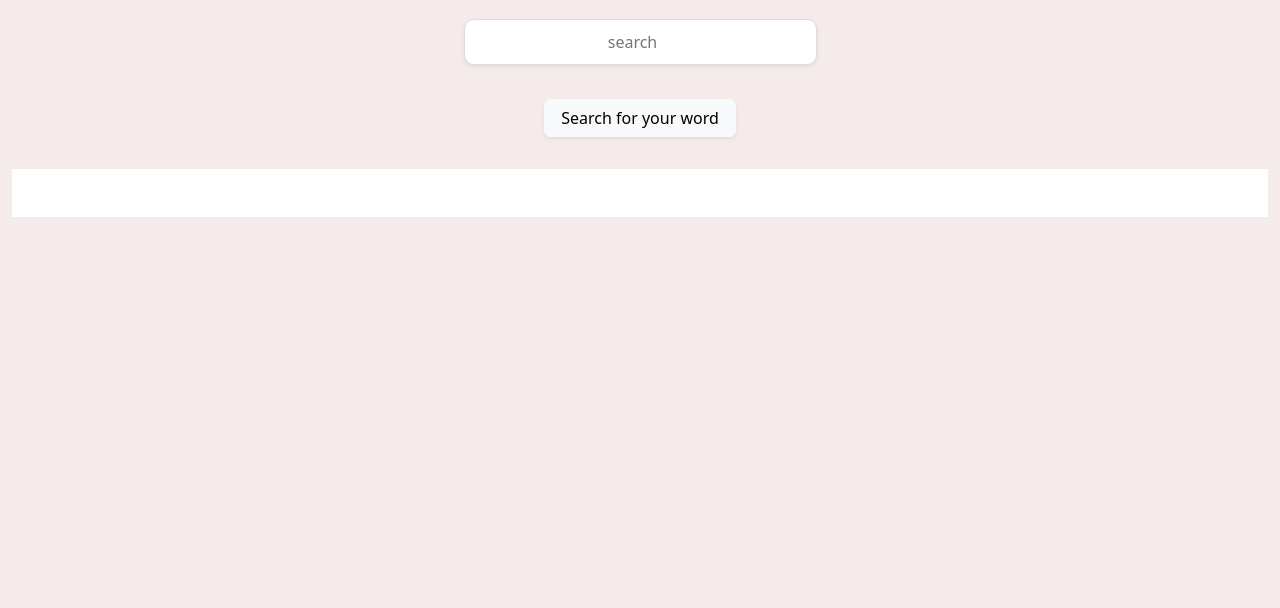
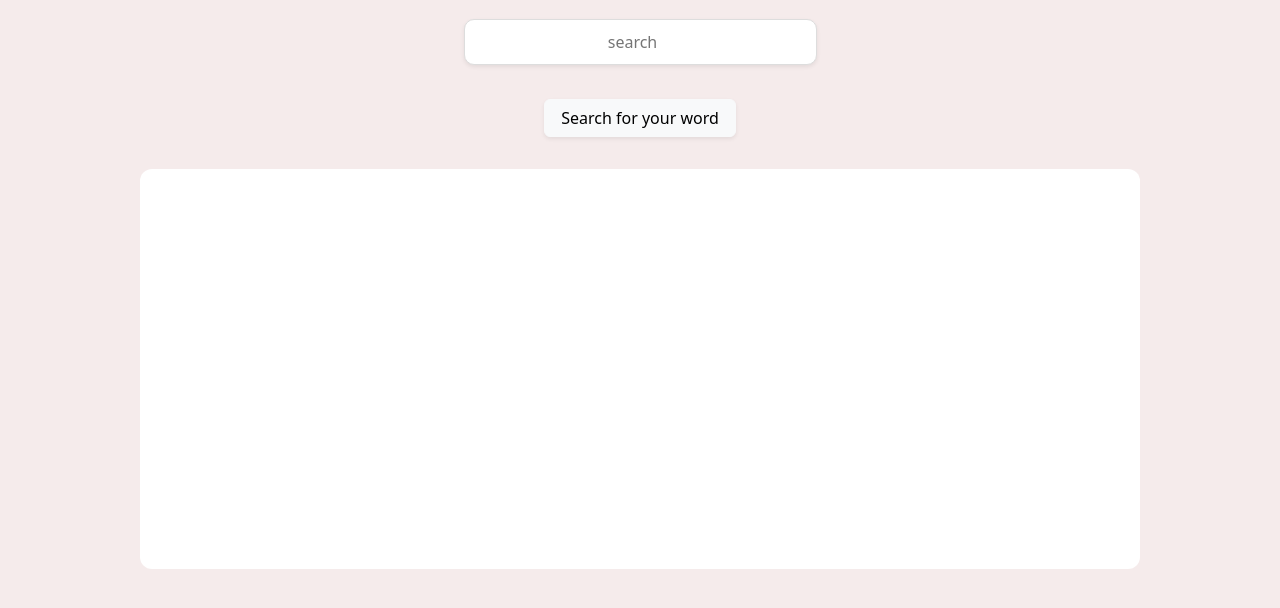
Before and after one commit to klaudia102/WordSmith, a plain HTML site: page index.html in a window 1280 px wide. Shown: the part 188-796 px from the top of the page. Drawn offline with nearby package versions, Linux system fonts and the light colour scheme.

Commit message:
increased height of display-area and decreased width of display-area

```diff
--- a/assets/css/index.css
+++ b/assets/css/index.css
@@ -44,8 +44,13 @@ body {
 }
 
 .display-area {
+  font-size: 25px;
   background-color: white;
   padding-bottom: 600px;
+  height: 400px;
+  width: 1000px;
+  border-radius: 12px;
+  text-align: center;
 }
 
 .show {
```
